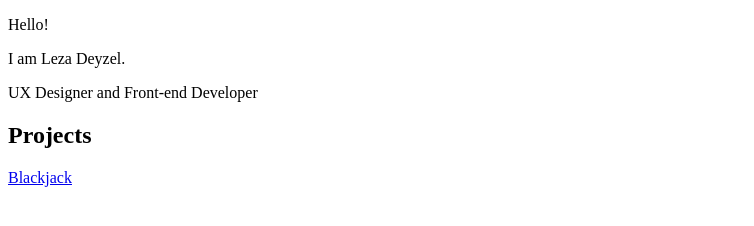
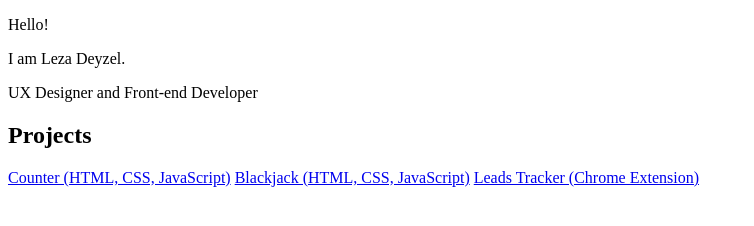
Before and after one commit to lezadeyzel/lezadeyzel.github.io, a browser extension: page index.html in a window 1280 px wide. Shown: the whole page, without its empty margins (0-754 px from the left). Drawn offline with Linux system fonts and the light colour scheme.

Commit message:
Update index.html

```diff
--- a/index.html
+++ b/index.html
@@ -11,6 +11,8 @@
     <p>I am Leza Deyzel.</p>
     <p>UX Designer and Front-end Developer</p>
     <h2>Projects</h2>
-    <a href="blackjack/index.html">Blackjack</a>
+    <a href="counter/index.html">Counter (HTML, CSS, JavaScript)</a>
+    <a href="blackjack/index.html">Blackjack (HTML, CSS, JavaScript)</a>
+    <a href="chromeExtension/index.html">Leads Tracker (Chrome Extension)</a>
 </body>
 </html>
```
